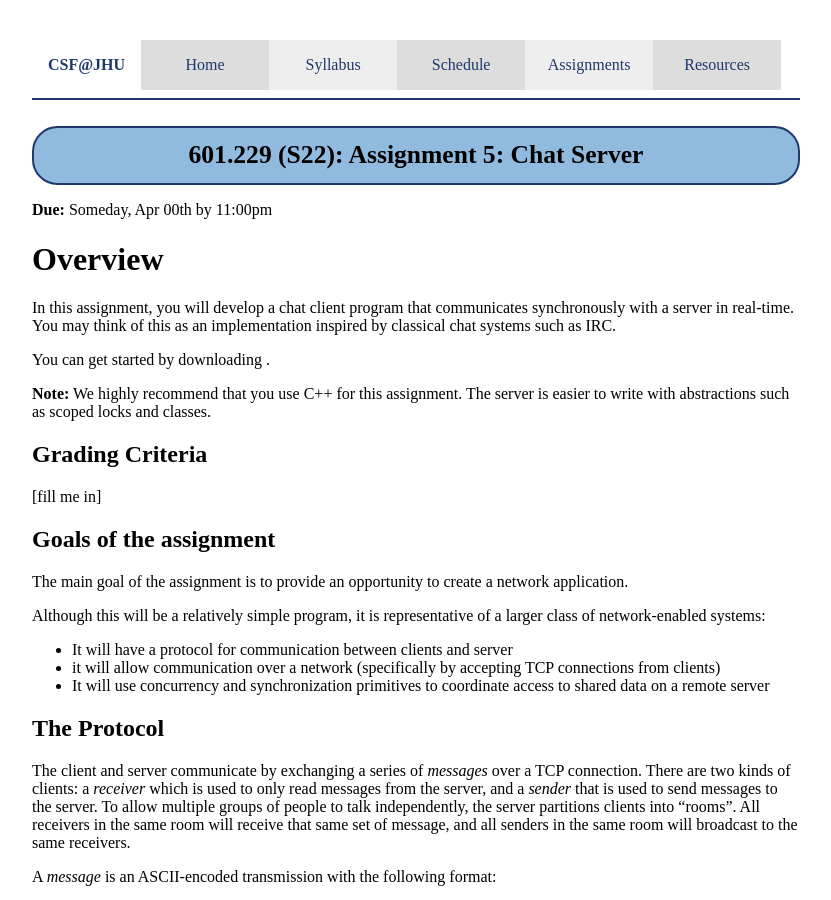
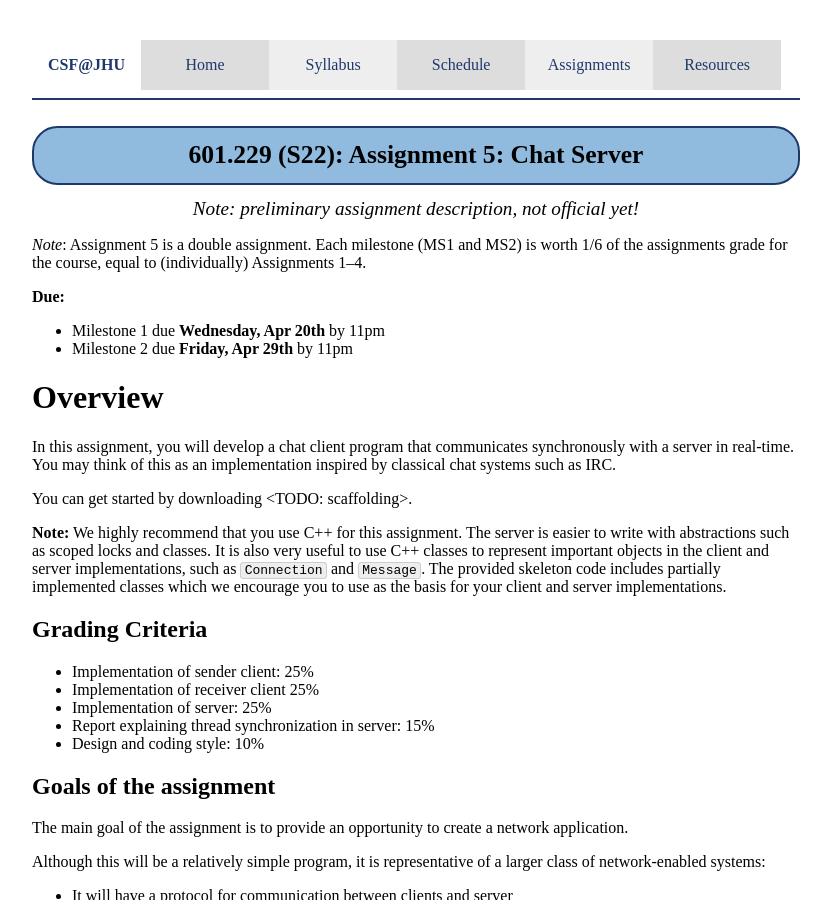
Before and after one commit to jhucsf/spring2022, a Jekyll site: the page built from assign/assign05.md, in a window 1280 px wide and 900 px high. Shown: the whole window, without its empty margins (224-1055 px from the left). Built offline with Jekyll 4.4.1, drawn with Linux system fonts in a browser that asks for light colours; some of the changed text lies outside the part shown.

Commit message:
added some grading criteria, filled in other details

````diff
--- a/assign/assign05.md
+++ b/assign/assign05.md
@@ -3,7 +3,18 @@ layout: default
 title: "Assignment 5: Chat Server"
 ---
 
-**Due:** Someday, Apr 00th by 11:00pm
+<div style="text-align: center; font-size: 120%;">
+<i>Note: preliminary assignment description, not official yet!</i>
+</div>
+
+*Note*: Assignment 5 is a double assignment. Each milestone (MS1 and MS2)
+is worth 1/6 of the assignments grade for the course, equal to
+(individually) Assignments 1–4.
+
+**Due:**
+
+* Milestone 1 due **Wednesday, Apr 20th** by 11pm
+* Milestone 2 due **Friday, Apr 29th** by 11pm
 
 # Overview
 
@@ -11,14 +22,22 @@ In this assignment, you will develop a chat client program that communicates
 synchronously with a server in real-time. You may think of this as an
 implementation inspired by classical chat systems such as IRC.
 
-You can get started by downloading <scaffolding>.
+You can get started by downloading \<TODO: scaffolding\>.
 
 **Note:** We highly recommend that you use C++ for this assignment. The server is
-easier to write with abstractions such as scoped locks and classes.
+easier to write with abstractions such as scoped locks and classes. It is also
+very useful to use C++ classes to represent important objects in the client
+and server implementations, such as `Connection` and `Message`.
+The provided skeleton code includes partially implemented classes which
+we encourage you to use as the basis for your client and server implementations.
 
 ## Grading Criteria
 
-[fill me in]
+* Implementation of sender client: 25%
+* Implementation of receiver client 25%
+* Implementation of server: 25%
+* Report explaining thread synchronization in server: 15%
+* Design and coding style: 10%
 
 ## Goals of the assignment
 
@@ -278,3 +297,22 @@ join:cafe
 Do not valgrind `netcat` as that will not be testing your program, and may
 generate false positives. Instead you should only valgrind the client excutables
 that you write.
+
+## Part 2: The server
+
+*Coming soon!*
+
+## Submitting
+
+You can use the `solution.zip` target in the provided `Makefile` to create a zipfile
+you can submit to Gradescope:
+
+```
+make solution.zip
+```
+
+Upload your `solution.zip` as **Assignment 5 MS1** or **Assignment 5 MS2**,
+depending on which milestone you are submitting.
+
+Make sure your Milestone 2 submission includes your `README.txt` describing
+your approach to thread synchronization in the server.
````
